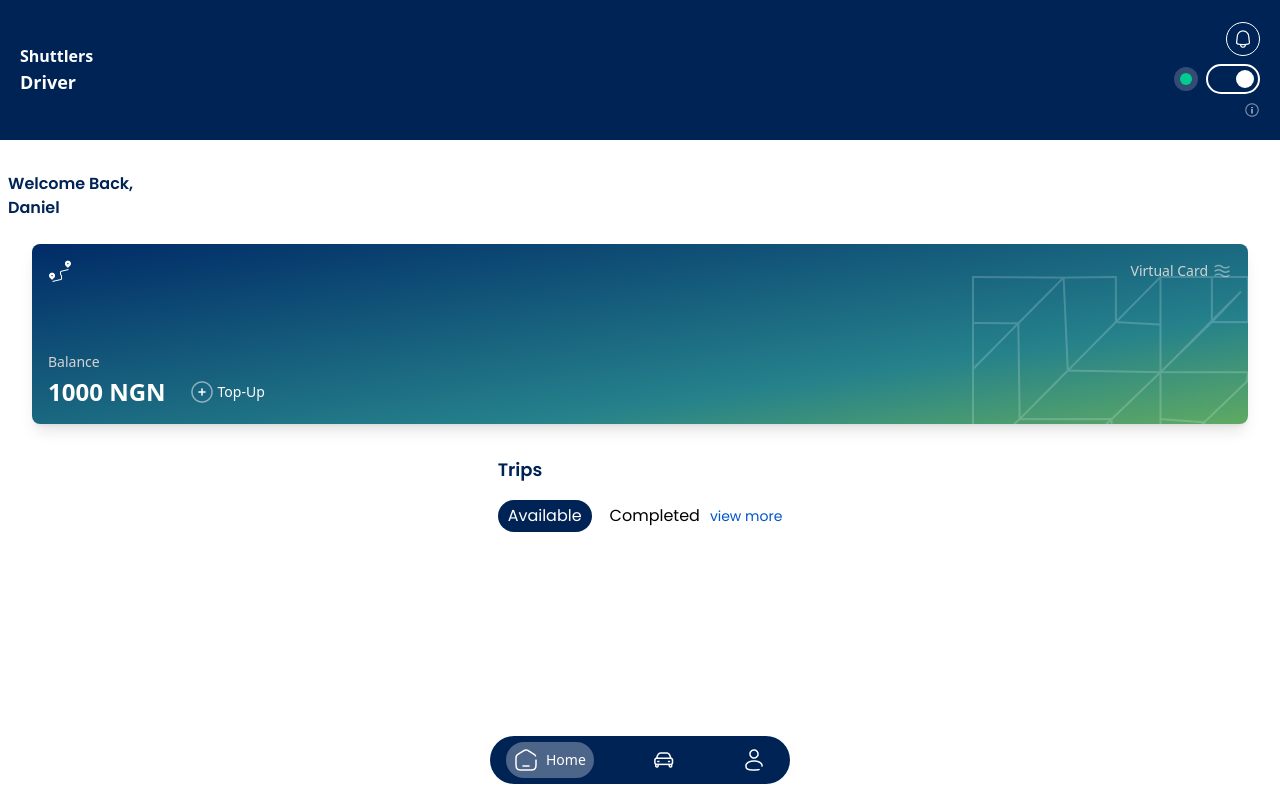
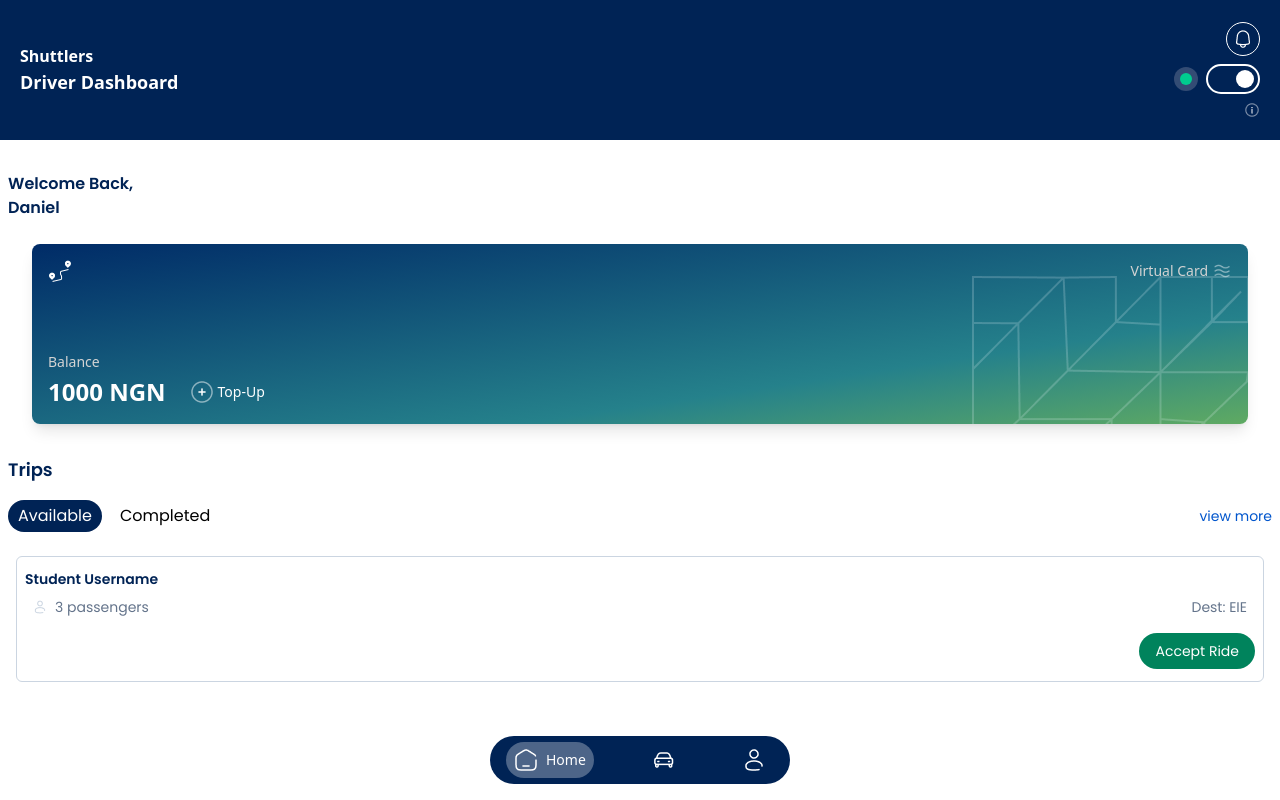
Before and after one commit to beginners-lock/shuttlers, a React (Create React App) app: page /driver/dashboard in a window 1280 px wide. Both pictures are taken after a click on the element 1233 px from the left and 79 px from the top of the page. Built offline with nearby package versions, Linux system fonts and the light colour scheme.

Commit message:
completed driver dashboard page

```diff
--- /dev/null
+++ b/src/pages/DTrips.tsx
@@ -0,0 +1,38 @@
+import DNavbar from "../components/DNavbar";
+import { useState } from 'react';
+import { ERROR500, NEUTRAL500, SECONDARY500, SECONDARY900, SUCCESS500, SUCCESS700 } from '../theme/colors';
+
+
+export default function DTrips(){
+    return(
+        <div className="relative w-full h-full flex flex-col items-center justify-start">
+            <div className='w-full h-[140px] flex flex-row items-center justify-between p-5' style={{backgroundColor: SECONDARY900}}>
+                <div className='text-white'>
+                    <div className='text-md font-semibold'>Shuttlers</div>
+                    <div className='text-lg font-bold'>Driver Trips</div>
+                </div>
+
+                <div className='flex flex-col items-end justify-center'>
+                    <div className='border border-white rounded-full p-1.5'>
+                        <img alt="bell" src="../driverhomenotification.png"/>
+                    </div>
+                    <div className='my-2 flex flex-row items-center justify-between'>
+                        <div className='mr-2 p-1.5 rounded-full flex flex-row items-center justify-center' style={{backgroundColor:'#FEF1F233'}}>
+                            <div className='w-3 h-3 rounded-full duration-300 transition-all' style={{backgroundColor: online?SUCCESS500:ERROR500}}></div>
+                        </div>
+
+                        <div className='relative inline-block px-1 w-[54px] h-[30px] border-2 border-white rounded-full flex flex-row items-center' onClick={()=>{ console.log('bro'); setOnline((state)=>{ return !state }); }}>
+                            <div className="absolute bg-white w-[18px] h-[18px] rounded-full duration-300 transition-all" style={{left:online?'28px':'4px'}}></div>
+                        </div>
+                    </div>
+                    <div>
+                        <img alt="info" src="../driverhomeinfo.png"/>
+                    </div>
+                </div>
+            </div>
+
+
+            <DNavbar/>
+        </div>
+    )
+}
--- a/src/pages/Driver.tsx
+++ b/src/pages/Driver.tsx
@@ -1,6 +1,6 @@
 import DNavbar from '../components/DNavbar';
 import { useState } from 'react';
-import { ERROR500, ERROR700, NEUTRAL500, SECONDARY500, SECONDARY800, SECONDARY900, SUCCESS500 } from '../theme/colors';
+import { ERROR500, NEUTRAL500, SECONDARY500, SECONDARY900, SUCCESS500, SUCCESS700 } from '../theme/colors';
 
 export default function Driver(){
     const [online, setOnline] = useState(false);
@@ -11,7 +11,7 @@
             <div className='w-full h-[140px] flex flex-row items-center justify-between p-5' style={{backgroundColor: SECONDARY900}}>
                 <div className='text-white'>
                     <div className='text-md font-semibold'>Shuttlers</div>
-                    <div className='text-lg font-bold'>Driver</div>
+                    <div className='text-lg font-bold'>Driver Dashboard</div>
                 </div>
 
                 <div className='flex flex-col items-end justify-center'>
@@ -38,7 +38,7 @@
                 <div className='font-semibold' style={{color: SECONDARY900}}>Daniel</div>
             </div>
 
-            <div className="relative mt-6 w-[95%] h-[180px] rounded-lg shadow-lg box-border px-4 py-4 flex flex-col items-start justify-between" style={{backgroundImage:'linear-gradient(to bottom right, #002B67 0%, #25818B 70%, #5FAA62 100%)'}}>
+            <div className="relative mt-6 w-[95%] min-h-[180px] max-h-[180px] rounded-lg shadow-lg box-border px-4 py-4 flex flex-col items-start justify-between" style={{backgroundImage:'linear-gradient(to bottom right, #002B67 0%, #25818B 70%, #5FAA62 100%)'}}>
                 <div className="flex flex-row items-center justify-between w-full">
                     <img alt="logo" src="../logowhite.png" className='w-6'/>
                     <div className="flex flex-row items-center justify-start text-sm" style={{color: 'lightgrey'}}>
@@ -59,7 +59,7 @@
                 <img alt="cardvector" src="../cardvector.png" className='absolute right-0 bottom-0'/>
             </div>
 
-            <div className='px-2 mt-8 font-poppins'>
+            <div className='px-2 mt-8 font-poppins w-full pb-16'>
                 <div className='font-semibold text-lg' style={{color:SECONDARY900}}>Trips</div>
                 <div className='mt-4 flex flex-row items-center justify-between'>
                     <div className='flex flex-row items-center justify-between'>
@@ -69,10 +69,41 @@
 
                     <div className='text-sm' style={{color:SECONDARY500}}>view more</div>
                 </div>
-                <div className='mt-6 px-2 flex flex-col items-center justify-start text-center text-sm' style={{color:NEUTRAL500}}>
+                <div className='w-full mt-6 px-2 flex flex-col items-center justify-start text-center text-sm' style={{color:NEUTRAL500}}>
                     {
                         online ?
-                            ''
+                            activetriptab==='available'?
+                                <div className='w-full'>
+                                    <div className="w-full border border-slate-300 rounded-md px-2 py-3 mb-4">
+                                        <div className='w-full text-left text-md font-semibold' style={{color:SECONDARY900}}>Student Username</div>
+                                        <div className='w-full flex flex-row items-center justify-between mt-2 px-2'>
+                                            <div className='flex flex-row items-center justify-start' style={{color:NEUTRAL500}}>
+                                                <img alt="passengers" src="../trippassengers.png" className='mr-2'/>
+                                                3 passengers
+                                            </div>
+                                            <div>Dest: EIE</div>
+                                        </div>
+                                        <div className='flex flex-row items-center justify-end mt-4'>
+                                            <button className='text-white rounded-full py-2 px-4' style={{backgroundColor:SUCCESS700}}>Accept Ride</button>
+                                        </div>
+                                    </div>
+                                </div>
+                            :
+                                <div className='w-full'>
+                                    <div className="w-full border border-slate-300 rounded-md px-2 py-3 mb-4">
+                                        <div className='w-full flex flex-row items-center justify-between'>
+                                            <div className='text-left text-md font-semibold' style={{color:SECONDARY900}}>Student Username</div>
+                                            <div className='text-sm'>Dest: EIE</div>
+                                        </div>
+                                        <div className='w-full flex flex-row items-center justify-between mt-4'>
+                                            <div className='flex flex-row items-center justify-start' style={{color:NEUTRAL500}}>
+                                                <img alt="passengers" src="../trippassengers.png" className='mr-2'/>
+                                                3 passengers
+                                            </div>
+                                            <div className='text-xs'>45 mins ago</div>
+                                        </div>
+                                    </div>
+                                </div>
                         :
                             'You have not turned on your \'availabiliy\' so you cannot see this feature'
                     }
--- a/src/theme/colors.tsx
+++ b/src/theme/colors.tsx
@@ -26,3 +26,4 @@
 export const ERROR500 = "#FA3C4C";
 
 export const SUCCESS500 = "#00CC8F";
+export const SUCCESS700 = "#00835C";
```
Also changed, not shown: public/trippassengers.png (added).
